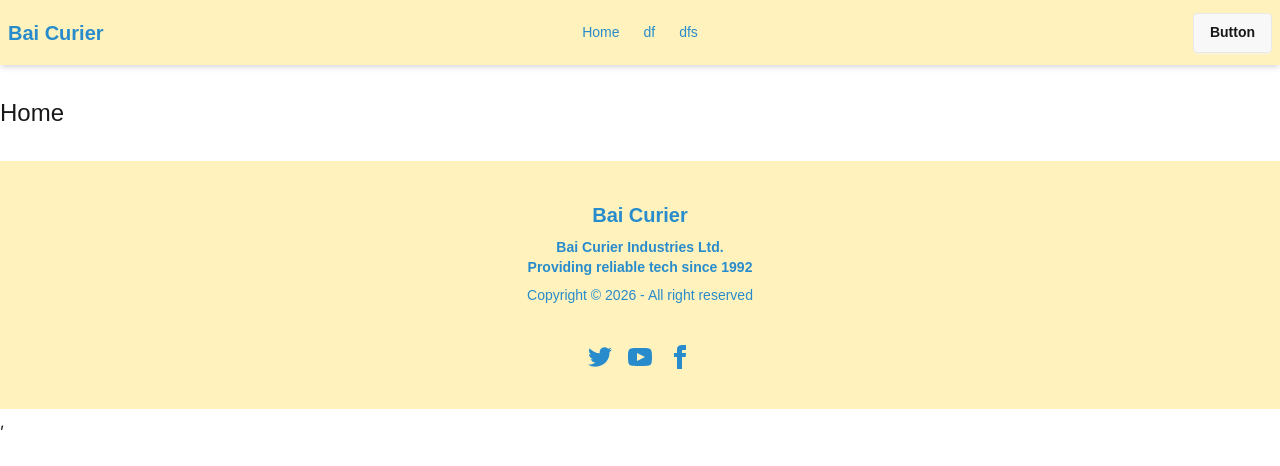
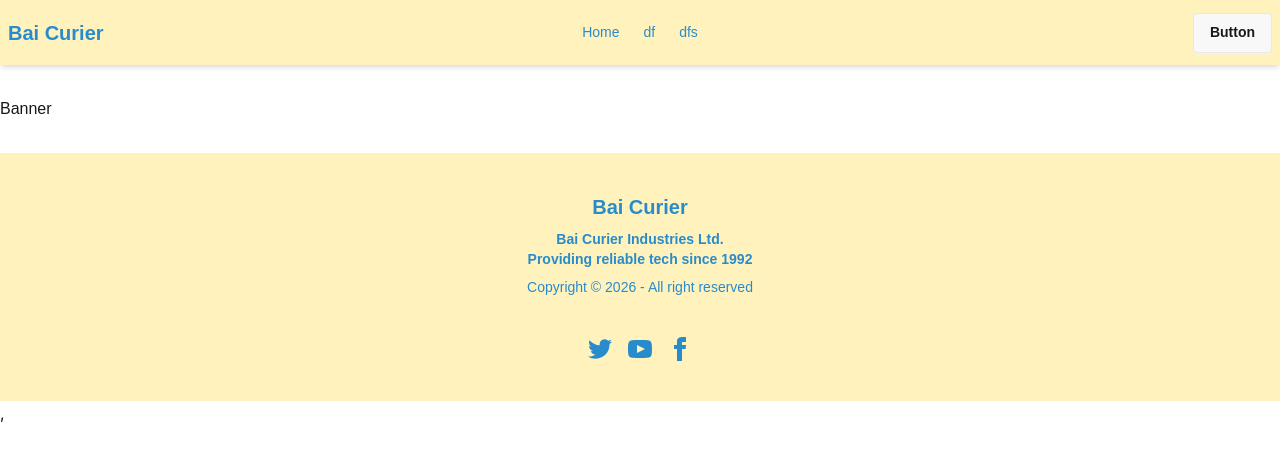
Before and after one commit to RohanR05/batrox-curier, a React (Vite) app: page / in a window 1280 px wide. Shown: the top 466 px of the page. Built offline with nearby package versions, Linux system fonts and the light colour scheme.

Commit message:
adding banner

```diff
--- /dev/null
+++ b/src/pages/Home/Banner/Banner.jsx
@@ -0,0 +1,11 @@
+import React from 'react'
+
+const Banner = () => {
+  return (
+    <div>
+      Banner
+    </div>
+  )
+}
+
+export default Banner
--- a/src/pages/Home/Home.jsx
+++ b/src/pages/Home/Home.jsx
@@ -1,11 +1,12 @@
-import React from 'react'
+import React from "react";
+import Banner from "./Banner/Banner";
 
 const Home = () => {
   return (
-    <div className='text-2xl'>
-      Home
+    <div>
+      <Banner></Banner>
     </div>
-  )
-}
+  );
+};
 
-export default Home
+export default Home;
```
